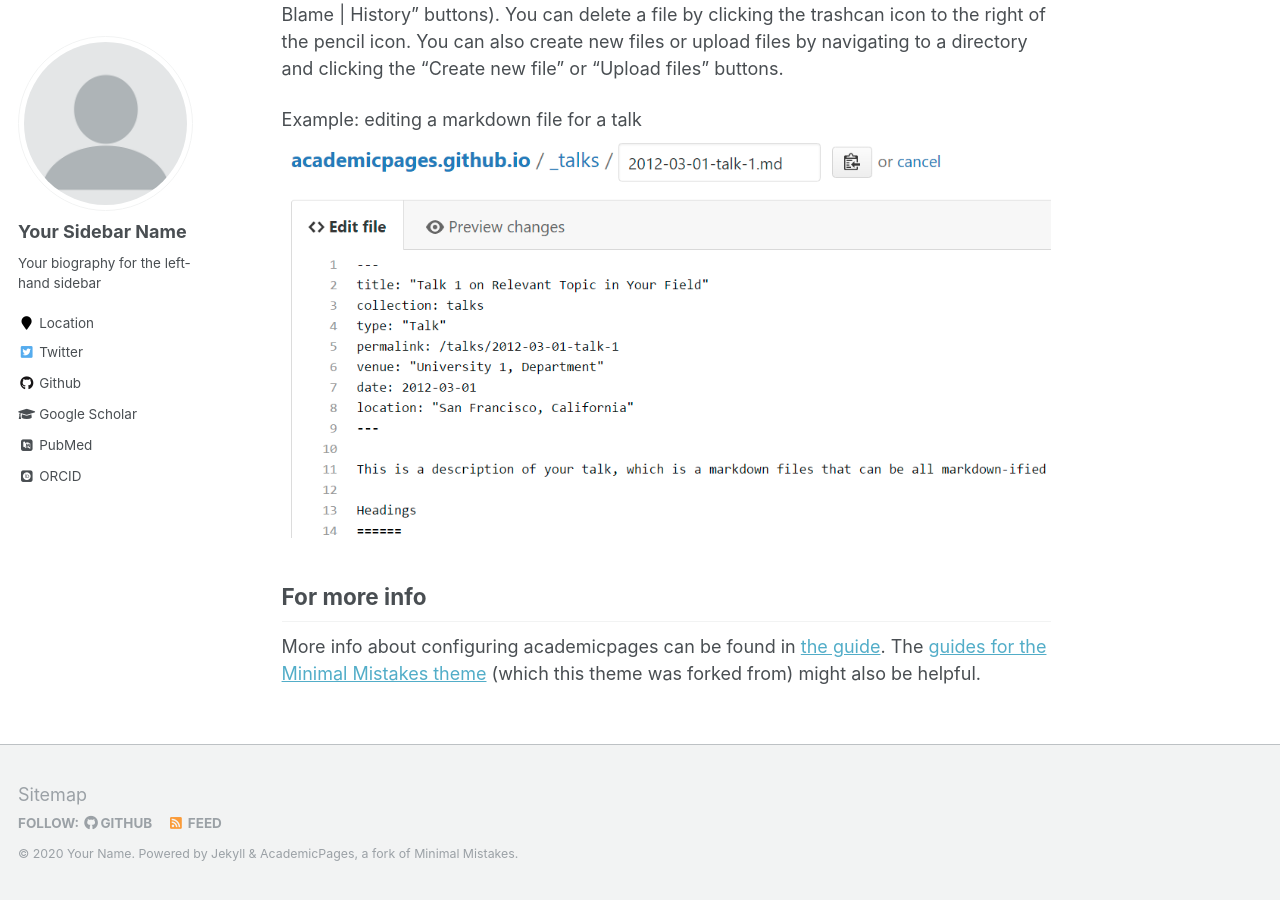
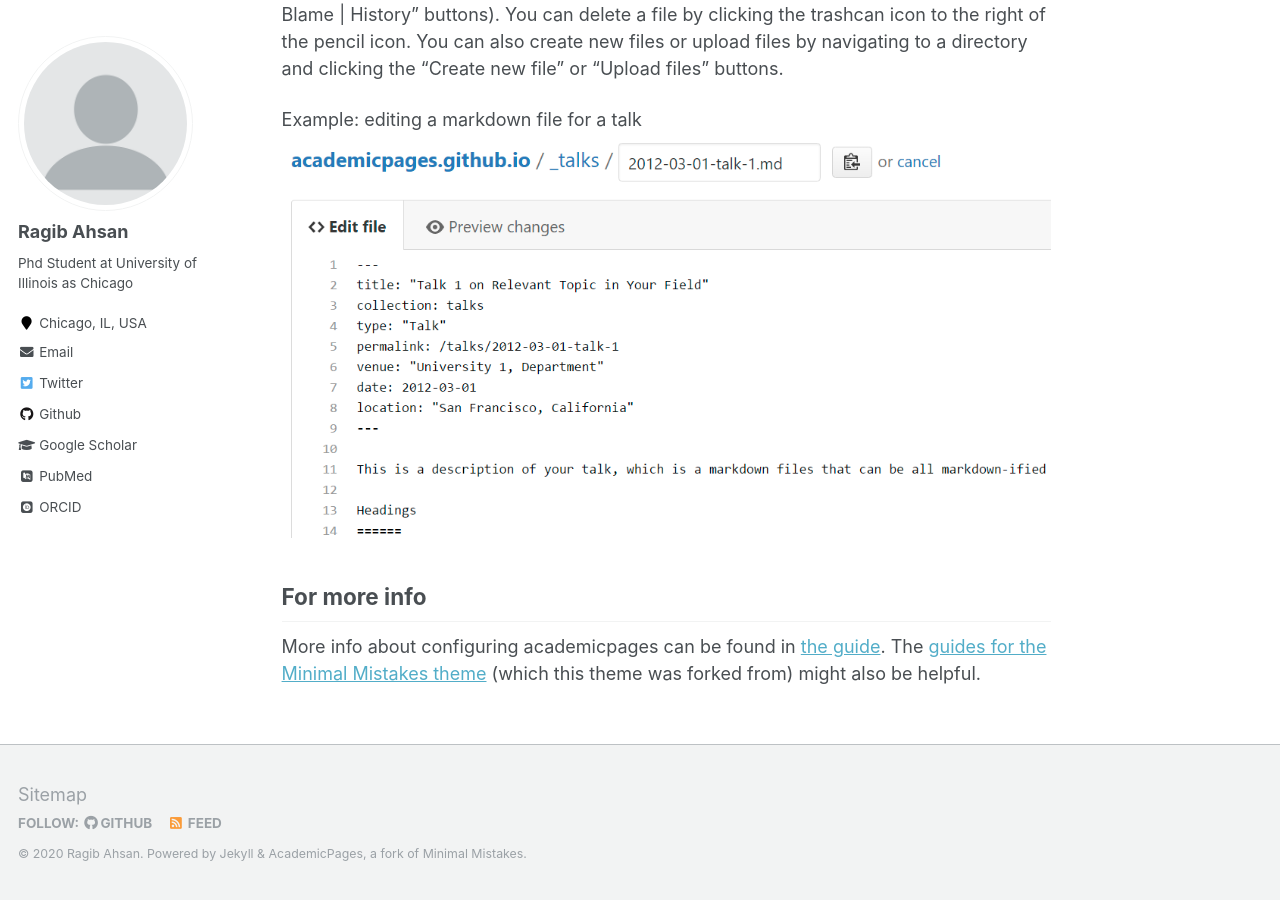
Before and after one commit to ragib06/ragib06.github.io, a Jekyll site: the page built from _pages/about.md, in a window 1280 px wide and 900 px high, scrolled down 2463 px. Built offline with Jekyll 4.4.1, drawn with Linux system fonts in a browser that asks for light colours; some web fonts are replaced; some of the changed text lies outside the part shown.

Commit message:
Update _config.yml

```diff
--- a/_config.yml
+++ b/_config.yml
@@ -7,13 +7,13 @@
 
 # Site Settings
 locale                   : "en-US"
-title                    : "Your Name / Site Title"
+title                    : "Ragib Ahsan"
 title_separator          : "-"
-name                     : &name "Your Name"
+name                     : &name "Ragib Ahsan"
 description              : &description "personal description"
-url                      : https://academicpages.github.io # the base hostname & protocol for your site e.g. "https://mmistakes.github.io"
+url                      : https://ragib06.github.io # the base hostname & protocol for your site e.g. "https://mmistakes.github.io"
 baseurl                  : "" # the subpath of your site, e.g. "/blog"
-repository               : "academicpages/academicpages.github.io"
+repository               : "ragib06.github.io"
 teaser                   :  # filename of teaser fallback teaser image placed in /images/, .e.g. "500x300.png"
 breadcrumbs              : false # true, false (default)
 words_per_minute         : 160
@@ -80,14 +80,14 @@ analytics:
 
 # Site Author
 author:
-  name             : "Your Sidebar Name"
+  name             : "Ragib Ahsan"
   avatar           : "profile.png"
-  bio              : "Your biography for the left-hand sidebar"
-  location         : "Location"
+  bio              : "Phd Student at University of Illinois as Chicago"
+  location         : "Chicago, IL, USA"
   employer         :
   pubmed           : "https://www.ncbi.nlm.nih.gov/pubmed/?term=john+snow"
-  googlescholar    : "http://yourfullgooglescholarurl.com"
-  email            :
+  googlescholar    : "https://scholar.google.com/citations?user=HUWf-dkAAAAJ"
+  email            :  rahsan3@uic.edu
   researchgate     :  # example: "https://www.researchgate.net/profile/yourprofile"
   uri              :
   bitbucket        :
@@ -96,7 +96,7 @@ author:
   flickr           :
   facebook         :
   foursquare       :
-  github           : "academicpages"
+  github           : "ragib06"
   google_plus      :
   keybase          :
   instagram        :
```
